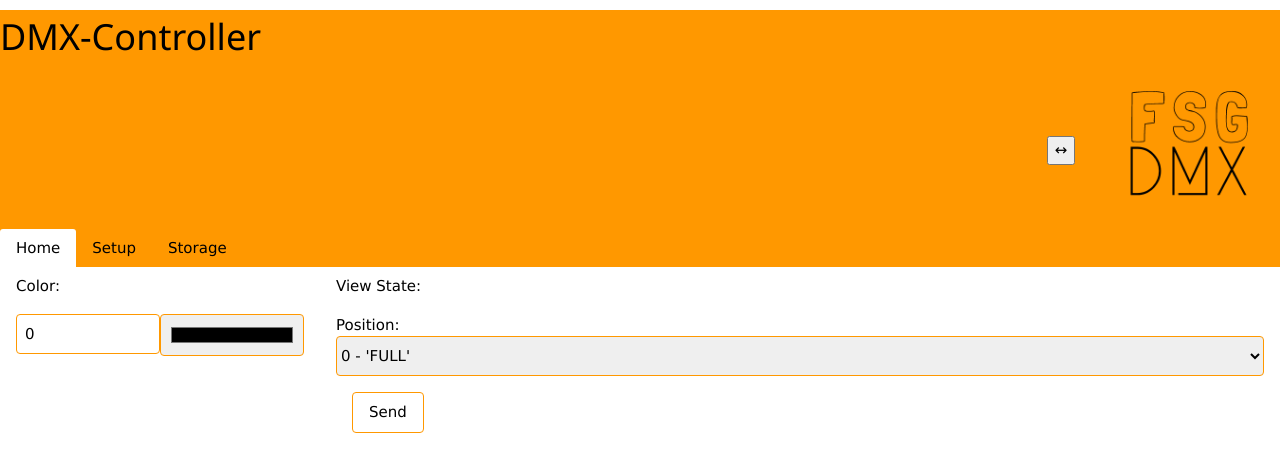
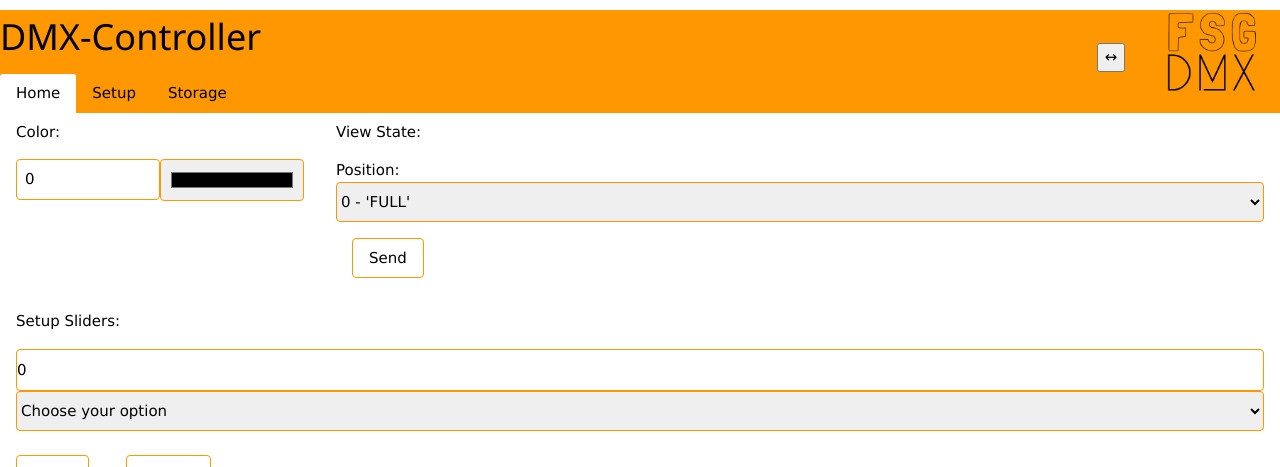
Before and after one commit to FSG-Pfullingen/FSG-DMX, a Flask app: page / in a window 1280 px wide. Shown: the top 467 px of the page. Run offline with Flask 2, Linux system fonts and the light colour scheme.

Commit message:
Fixed Logo position

```diff
--- a/templates/index_w3css.html
+++ b/templates/index_w3css.html
@@ -156,9 +156,9 @@
 <body>
   <div class="w3-orange">
     <h1>DMX-Controller</h1>
-    <div class="right" style="text-align: right;">
+    <div style="text-align: right;position:absolute;top:0px;right:0px;">
       <button id="btnFullscreen" type="button">&harr;</button>
-      <img alt="FSG DMX" src="../static/img/logo_basic.png" width="200px">
+      <img alt="FSG DMX" src="../static/img/logo_basic.png" width="150px">
     </div>
     <div class="w3-bar">
       <button id="tablink_Home" class="w3-bar-item w3-button tablink w3-white" style="border-radius: 3px 3px 0px 0px" onclick="openTab(event, 'Home')">Home</button>
```
